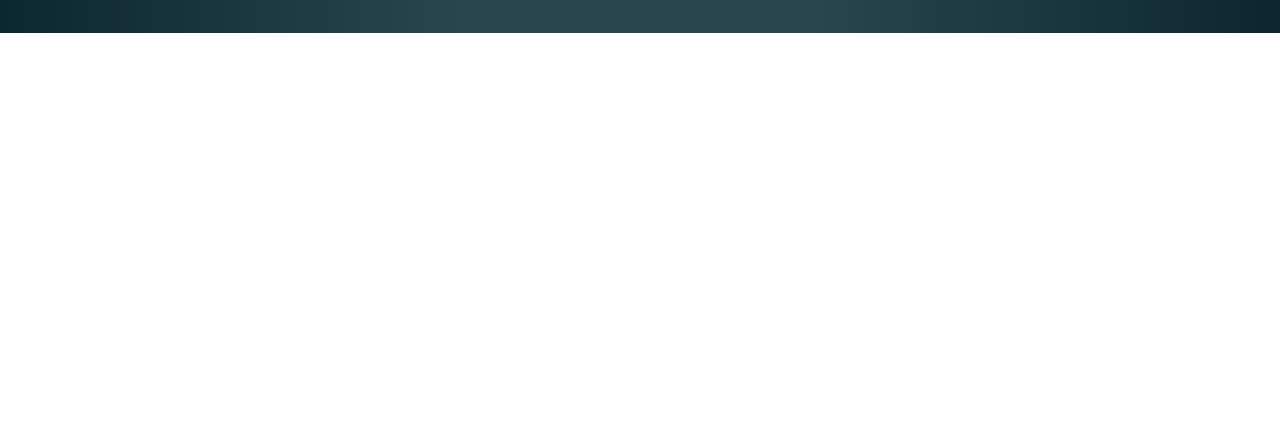
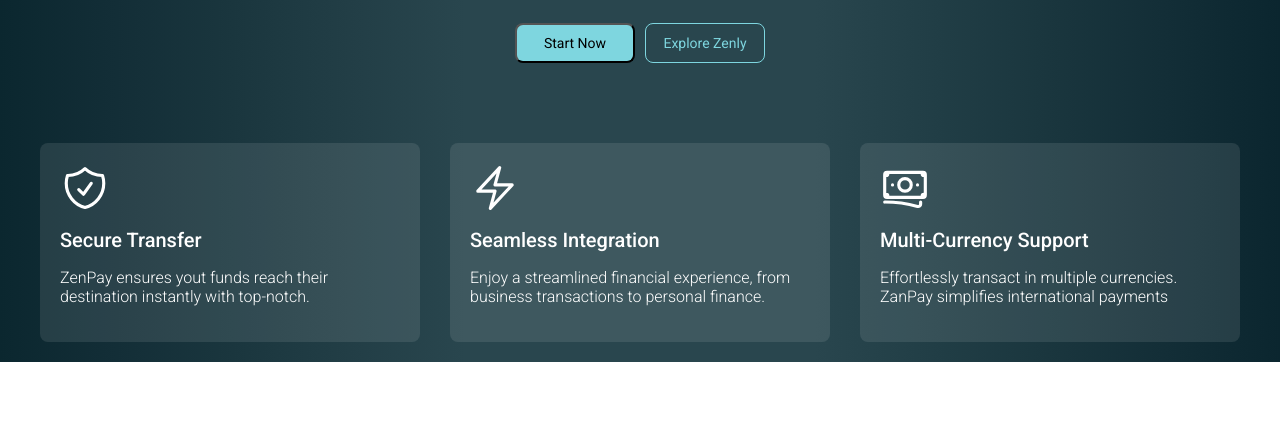
Before and after one commit to Elgabor/LandingPage-CSS, a website: page index.html in a window 1280 px wide. Shown: the part 355-800 px from the top of the page. Drawn offline with Linux system fonts and the light colour scheme.

Commit message:
compleated hero-section

```diff
--- a/index.html
+++ b/index.html
@@ -38,11 +38,42 @@
                 Unlock seamless, secure and instant financial transaction. Manage, send, and receive <br>
                 money effortlessly, with the ability to scale and integrate multiple financial services.
             </p>
+            <div class="hero-button">
+                <button id="start-button">Start Now</button>
+                <button id="explore-button">Explore Zenly</button>
+            </div>
         </main>
         <section id="bottom">
-            <div></div>
-            <div></div>
-            <div></div>
+            <div>
+                <svg xmlns="http://www.w3.org/2000/svg" fill="none" viewBox="0 0 24 24" stroke-width="1.5" stroke="currentColor" class="size-6">
+                    <path stroke-linecap="round" stroke-linejoin="round" d="M9 12.75 11.25 15 15 9.75m-3-7.036A11.959 11.959 0 0 1 3.598 6 11.99 11.99 0 0 0 3 9.749c0 5.592 3.824 10.29 9 11.623 5.176-1.332 9-6.03 9-11.622 0-1.31-.21-2.571-.598-3.751h-.152c-3.196 0-6.1-1.248-8.25-3.285Z" />
+                  </svg>
+                  <h2>Secure Transfer</h2>
+                  <p>
+                    ZenPay ensures yout funds reach their <br>
+                    destination instantly with top-notch.
+                  </p>
+            </div>
+            <div>
+                <svg xmlns="http://www.w3.org/2000/svg" fill="none" viewBox="0 0 24 24" stroke-width="1.5" stroke="currentColor" class="size-6">
+                    <path stroke-linecap="round" stroke-linejoin="round" d="m3.75 13.5 10.5-11.25L12 10.5h8.25L9.75 21.75 12 13.5H3.75Z" />
+                  </svg>
+                  <h2>Seamless Integration</h2>
+                  <p>
+                    Enjoy a streamlined financial experience, from <br>
+                    business transactions to personal finance.
+                  </p>
+            </div>
+            <div>
+                <svg xmlns="http://www.w3.org/2000/svg" fill="none" viewBox="0 0 24 24" stroke-width="1.5" stroke="currentColor" class="size-6">
+                    <path stroke-linecap="round" stroke-linejoin="round" d="M2.25 18.75a60.07 60.07 0 0 1 15.797 2.101c.727.198 1.453-.342 1.453-1.096V18.75M3.75 4.5v.75A.75.75 0 0 1 3 6h-.75m0 0v-.375c0-.621.504-1.125 1.125-1.125H20.25M2.25 6v9m18-10.5v.75c0 .414.336.75.75.75h.75m-1.5-1.5h.375c.621 0 1.125.504 1.125 1.125v9.75c0 .621-.504 1.125-1.125 1.125h-.375m1.5-1.5H21a.75.75 0 0 0-.75.75v.75m0 0H3.75m0 0h-.375a1.125 1.125 0 0 1-1.125-1.125V15m1.5 1.5v-.75A.75.75 0 0 0 3 15h-.75M15 10.5a3 3 0 1 1-6 0 3 3 0 0 1 6 0Zm3 0h.008v.008H18V10.5Zm-12 0h.008v.008H6V10.5Z" />
+                  </svg>
+                  <h2>Multi-Currency Support</h2>
+                  <p>
+                    Effortlessly transact in multiple currencies. <br>
+                    ZanPay simplifies international payments
+                  </p>
+            </div>
         </section>
     </section>
 </body>
--- a/style.scss
+++ b/style.scss
@@ -69,8 +69,8 @@
     padding: 8px 15px;
     font-size: 1rem;
     border: none;
-    border-radius: 5px;
-    cursor: pointer;
+    border-radius: 8px;
+    font-weight: 400;
 }
 
 nav #button_signin {
@@ -83,7 +83,7 @@
     color: black;
 }
 
-/*Main Section*/
+/*Main Section - hero section*/
 
 main{
     margin-top: 20px;
@@ -115,10 +115,6 @@
         margin-top: 10px;
         border-radius: 50%;
     }
-
-    >p{
-
-    }
 }
 
 main div p {
@@ -134,3 +130,69 @@
     height: 15px;
     width: 15px;
 }
+
+.hero-button{
+    display: flex;
+    align-items: center;
+    gap: 10px;
+    justify-content: center;
+
+    >button {
+        padding: 8px 15px;
+        font-size: 0.875rem;
+        border-radius: 8px;
+        min-width: 120px;
+        min-height: 40px;
+        text-align: center;
+        font-weight: 400;
+    }
+
+    >#start-button {
+        background-color: #7ed6df;
+        color: black;
+    }
+
+    >#explore-button {
+        background-color: transparent;
+        border: 1px solid #7ed6df;
+        color: #7ed6df;
+    }
+
+}
+
+/*Bottom Section - hero section*/
+
+#bottom{
+    display: flex;
+    gap: 30px;
+    align-items: center;
+    justify-content: center;
+    margin-top: 80px;
+
+    >div{
+        display: flex;
+        flex-direction: column;
+        align-items: start;
+        justify-content: start;
+        min-width: 340px;
+        padding: 20px;
+        background-color: rgba(240, 240, 240, 0.1);
+        border-radius: 8px;
+
+        >h2{
+            margin-left: 0;
+            margin-top: 15px;
+            font-size: 20px;
+        }
+
+        >p{
+            font-size: 1rem;
+        }
+
+        >svg{
+            height: 50px;
+            width: 50px;
+            color: #7ed6df;
+        }
+    }
+}
```
Also changed, not shown: style.css, 1 other file.
